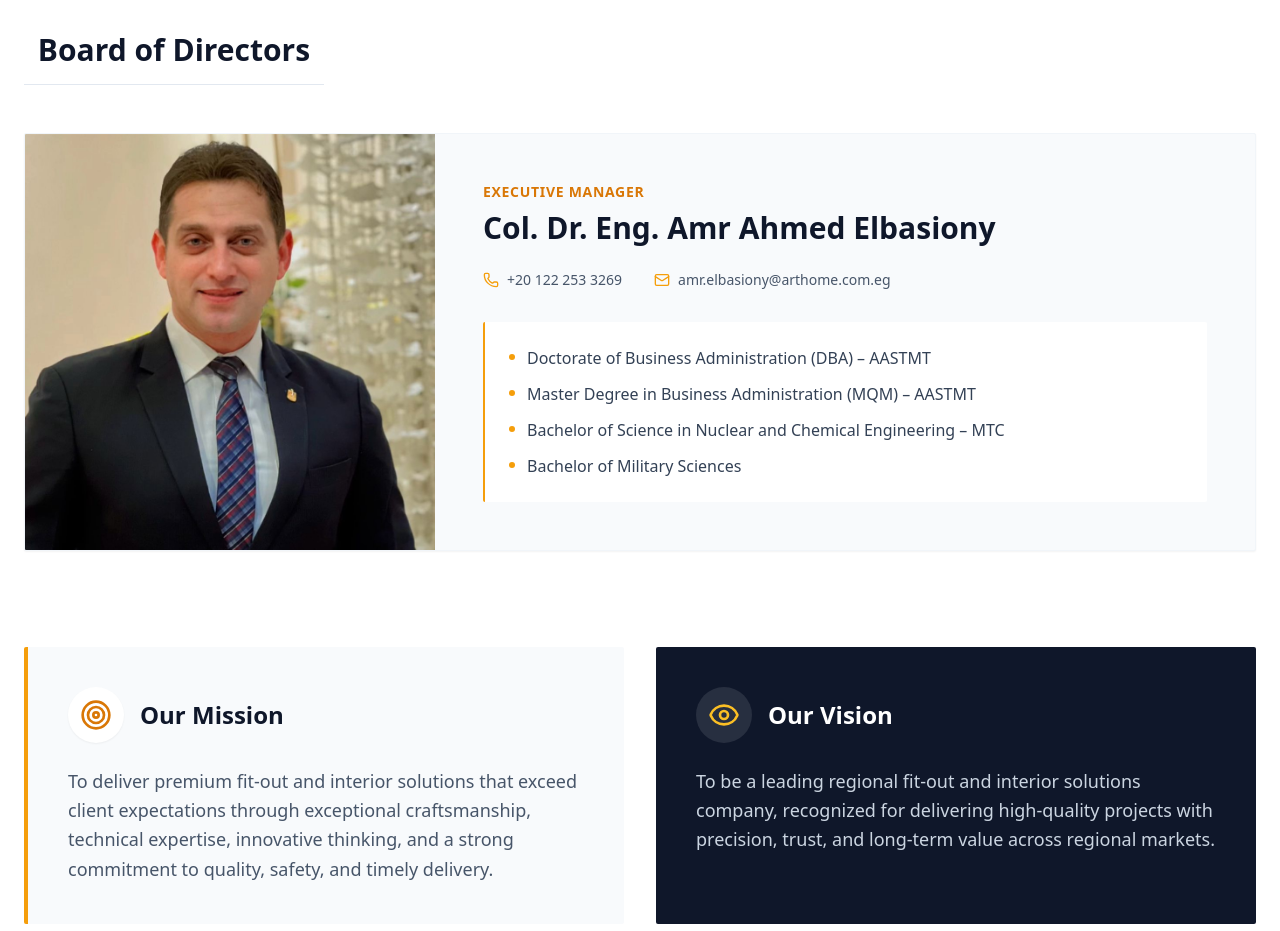
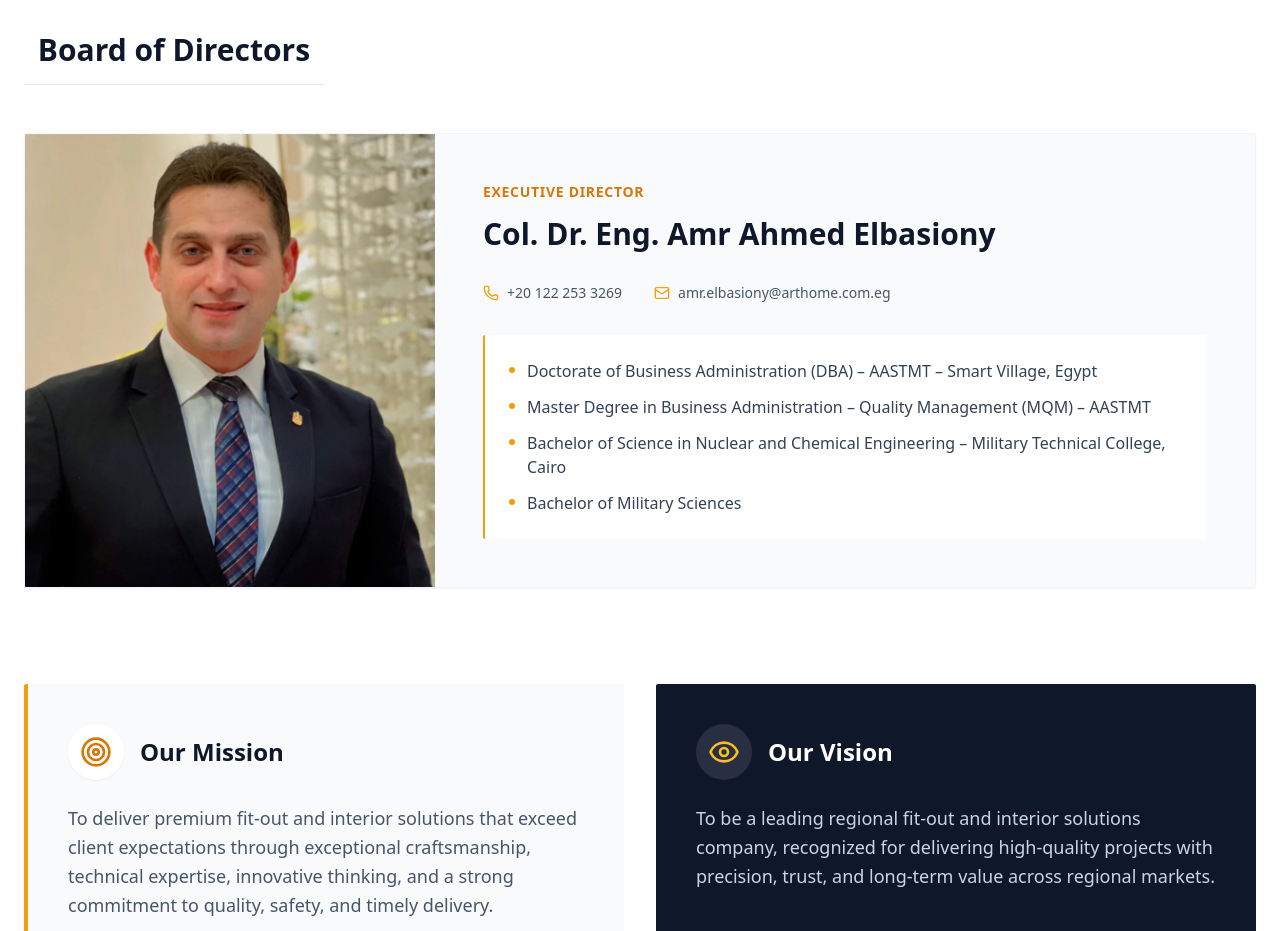
Before and after one commit to crassdart85/art-home, a Next.js app: page / in a window 1280 px wide. Shown: the part 1140-2071 px from the top of the page. Built offline with nearby package versions, Linux system fonts and the light colour scheme.

Commit message:
Updated Arabic Board of Directors profile

```diff
--- a/components/AboutSection.tsx
+++ b/components/AboutSection.tsx
@@ -21,19 +21,19 @@ export default function AboutSection() {
       v3: "Precision", v3d: "Executing projects with accuracy.",
       v4: "Commitment", v4d: "Dedicated to meeting client expectations.",
 
-      // Board Section
+      // Board Section (English)
       boardTitle: "Board of Directors",
       boardMembers: [
         {
           name: "Col. Dr. Eng. Amr Ahmed Elbasiony",
-          role: "Executive Manager",
+          role: "Executive Director ",
           img: "/exeMD.png",
           phone: "+20 122 253 3269",
           email: "amr.elbasiony@arthome.com.eg",
           quals: [
-            "Doctorate of Business Administration (DBA) – AASTMT",
-            "Master Degree in Business Administration (MQM) – AASTMT",
-            "Bachelor of Science in Nuclear and Chemical Engineering – MTC",
+            "Doctorate of Business Administration (DBA) – AASTMT – Smart Village, Egypt",
+            "Master Degree in Business Administration – Quality Management (MQM) – AASTMT",
+            "Bachelor of Science in Nuclear and Chemical Engineering – Military Technical College, Cairo",
             "Bachelor of Military Sciences"
           ]
         }
@@ -53,19 +53,19 @@ export default function AboutSection() {
       v3: "الدقة", v3d: "تنفيذ المشاريع بدقة متناهية.",
       v4: "الالتزام", v4d: "مكرسون لتلبية توقعات العملاء.",
 
-      // Board Section Arabic
+      // Board Section (Arabic) - Precise Translation
       boardTitle: "مجلس الإدارة",
       boardMembers: [
         {
           name: "عقيد دكتور مهندس / عمرو أحمد بسيوني",
-          role: "مدير إدارة الجودة الشاملة (TQM)",
-          img: "/exeMD.jpg",
+          role: "الرئيس التنفيذي",
+          img: "/exeMD.png",
           phone: "+20 122 253 3269",
           email: "amr.elbasiony@arthome.com.eg",
           quals: [
-            "دكتوراه في إدارة الأعمال (DBA) – الأكاديمية العربية للعلوم والتكنولوجيا والنقل البحري",
-            "ماجستير في إدارة الجودة (MQM) – الأكاديمية العربية",
-            "بكالوريوس الهندسة النووية والكيميائية – الكلية الفنية العسكرية",
+            "دكتوراه في إدارة الأعمال (DBA) – الأكاديمية العربية للعلوم والتكنولوجيا والنقل البحري – القرية الذكية، مصر",
+            "ماجستير في إدارة الأعمال – إدارة الجودة (MQM) – الأكاديمية العربية للعلوم والتكنولوجيا والنقل البحري",
+            "بكالوريوس الهندسة النووية والكيميائية – الكلية الفنية العسكرية – القاهرة، مصر",
             "بكالوريوس العلوم العسكرية"
           ]
         }
@@ -92,7 +92,7 @@ export default function AboutSection() {
           </p>
         </div>
 
-        {/* Board of Directors Section (NEW) */}
+        {/* Board of Directors Section */}
         <div className="mb-24">
           <h3 className="text-3xl font-bold text-slate-900 mb-12 text-center border-b border-slate-200 pb-4 inline-block mx-auto min-w-[300px] block">
             {t.boardTitle}
@@ -103,11 +103,10 @@ export default function AboutSection() {
               <div key={index} className="bg-slate-50 rounded-sm overflow-hidden shadow-sm border border-slate-100 flex flex-col md:flex-row">
                 {/* Image Section */}
                 <div className="md:w-1/3 relative h-96 md:h-auto">
-                   {/* Using standard img for simplicity with local files */}
                    <img
                     src={member.img}
                     alt={member.name}
-                    className="w-full h-full object-cover"
+                    className="w-full h-full object-cover object-top" // object-top helps frame headshots better
                    />
                 </div>
 
@@ -116,7 +115,7 @@ export default function AboutSection() {
                   <span className="text-amber-600 font-bold tracking-wider uppercase text-sm mb-2">
                     {member.role}
                   </span>
-                  <h4 className="text-3xl font-bold text-slate-900 mb-6">
+                  <h4 className="text-3xl font-bold text-slate-900 mb-6 leading-relaxed">
                     {member.name}
                   </h4>
 
@@ -182,31 +181,26 @@ export default function AboutSection() {
         <div>
           <h3 className="text-2xl font-bold text-slate-900 mb-10 text-center">{t.valuesTitle}</h3>
           <div className="grid grid-cols-1 sm:grid-cols-2 lg:grid-cols-4 gap-6">
-            {/* ... Values remain the same ... */}
             <div className="text-center p-6 hover:bg-slate-50 transition-colors rounded-sm">
               <Gem className="mx-auto text-amber-600 mb-4" size={40} />
               <h4 className="font-bold text-lg mb-2">{t.v1}</h4>
               <p className="text-sm text-slate-500">{t.v1d}</p>
             </div>
-
             <div className="text-center p-6 hover:bg-slate-50 transition-colors rounded-sm">
               <ShieldCheck className="mx-auto text-amber-600 mb-4" size={40} />
               <h4 className="font-bold text-lg mb-2">{t.v2}</h4>
               <p className="text-sm text-slate-500">{t.v2d}</p>
             </div>
-
             <div className="text-center p-6 hover:bg-slate-50 transition-colors rounded-sm">
               <Ruler className="mx-auto text-amber-600 mb-4" size={40} />
               <h4 className="font-bold text-lg mb-2">{t.v3}</h4>
               <p className="text-sm text-slate-500">{t.v3d}</p>
             </div>
-
             <div className="text-center p-6 hover:bg-slate-50 transition-colors rounded-sm">
               <Users className="mx-auto text-amber-600 mb-4" size={40} />
               <h4 className="font-bold text-lg mb-2">{t.v4}</h4>
               <p className="text-sm text-slate-500">{t.v4d}</p>
             </div>
-
           </div>
         </div>
 
```
Also changed, not shown: public/logo.png.
